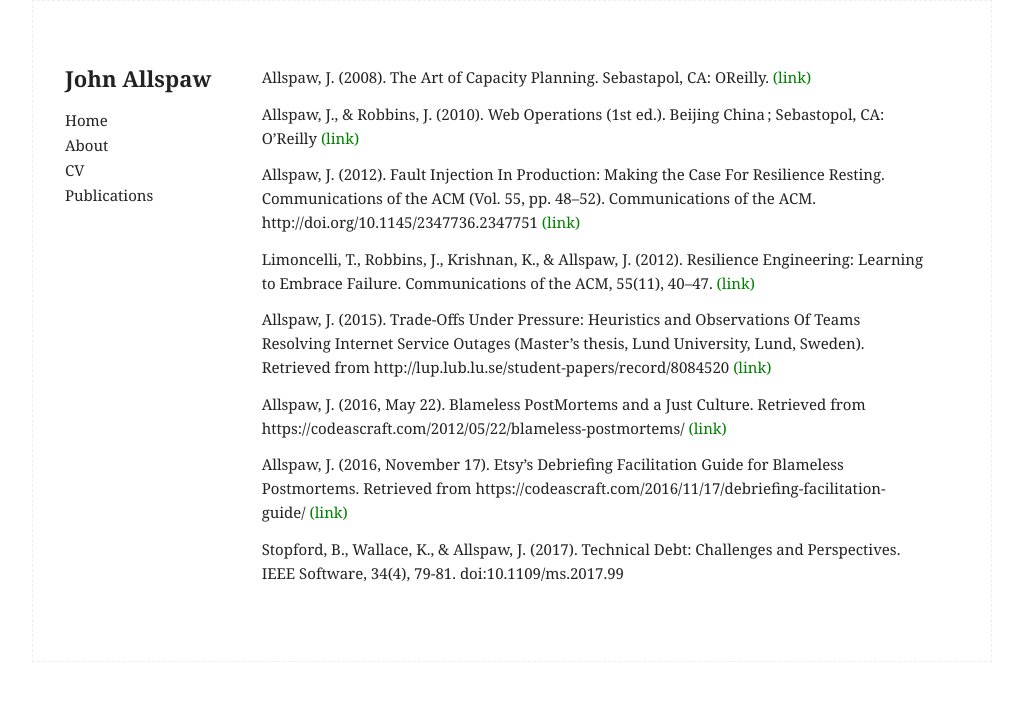
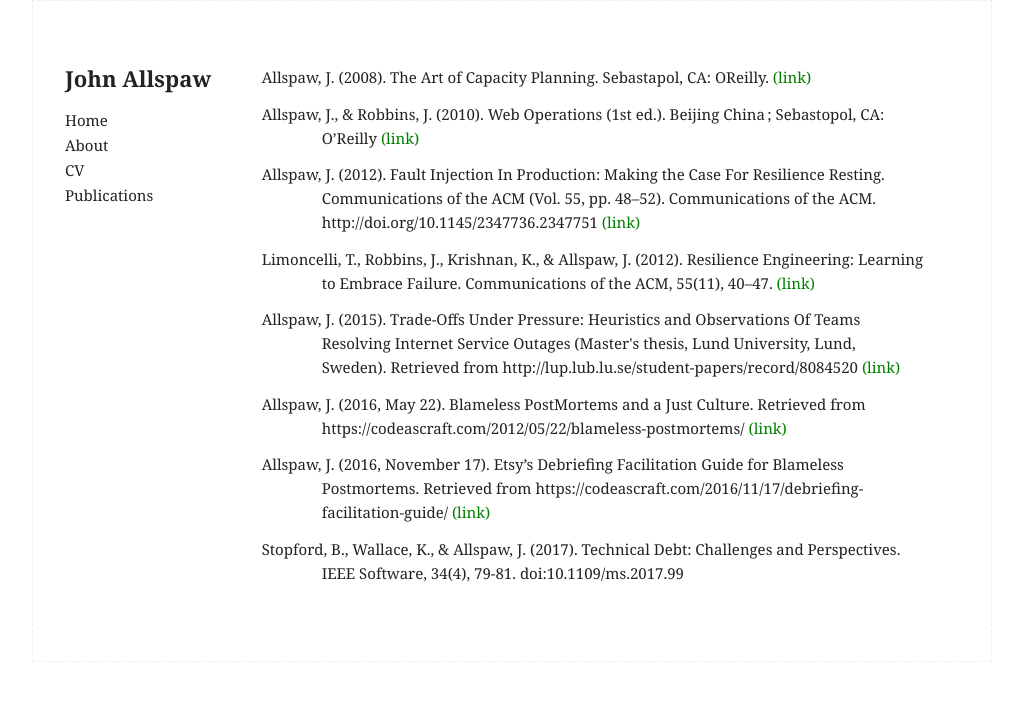
Before and after one commit to jallspaw/jallspaw.github.io, a Jekyll site: the page built from publications.md, in a window 1280 px wide. Shown: the top 701 px of the page, without its empty margins (128-1151 px from the left). Built offline with Jekyll 4.4.1, drawn with Linux system fonts in a browser that asks for light colours.

Commit message:
formatted the indenting

```diff
--- a/publications.md
+++ b/publications.md
@@ -4,19 +4,34 @@ title: Publications
 permalink: /publications/
 ---
 
+<div style="padding-left: 4em; text-indent: -4em;">
+<p>Allspaw, J. (2008). The Art of Capacity Planning. Sebastapol, CA: OReilly. <a href="https://shop.oreilly.com/product/9780596518585.do" style="color:green" target="_blank">(link)</a></p>
+</div>
 
-Allspaw, J. (2008). The Art of Capacity Planning. Sebastapol, CA: OReilly. <a href="https://shop.oreilly.com/product/9780596518585.do" style="color:green" target="_blank">(link)</a>
+<div style="padding-left: 4em; text-indent: -4em;">
+<p>Allspaw, J., & Robbins, J. (2010). Web Operations (1st ed.). Beijing China ; Sebastopol, CA: O’Reilly <a href="https://shop.oreilly.com/product/0636920000136.do" style="color:green" target="_blank">(link)</a></p>
+</div>
 
-Allspaw, J., & Robbins, J. (2010). Web Operations (1st ed.). Beijing China ; Sebastopol, CA: O’Reilly <a href="https://shop.oreilly.com/product/0636920000136.do" style="color:green" target="_blank">(link)</a>
+<div style="padding-left: 4em; text-indent: -4em;">
+<p>Allspaw, J. (2012). Fault Injection In Production: Making the Case For Resilience Resting. Communications of the ACM (Vol. 55, pp. 48–52). Communications of the ACM. http://doi.org/10.1145/2347736.2347751 <a href="http://queue.acm.org/detail.cfm?id=2353017" style="color:green" target="_blank">(link)</a></p>
+</div>
 
-Allspaw, J. (2012). Fault Injection In Production: Making the Case For Resilience Resting. Communications of the ACM (Vol. 55, pp. 48–52). Communications of the ACM. http://doi.org/10.1145/2347736.2347751 <a href="http://queue.acm.org/detail.cfm?id=2353017" style="color:green" target="_blank">(link)</a>
+<div style="padding-left: 4em; text-indent: -4em;">
+<p>Limoncelli, T., Robbins, J., Krishnan, K., & Allspaw, J. (2012). Resilience Engineering: Learning to Embrace Failure. Communications of the ACM, 55(11), 40–47. <a href="http://queue.acm.org/detail.cfm?id=2371297" style="color:green" target="_blank">(link)</a></p>
+</div>
 
-Limoncelli, T., Robbins, J., Krishnan, K., & Allspaw, J. (2012). Resilience Engineering: Learning to Embrace Failure. Communications of the ACM, 55(11), 40–47. <a href="http://queue.acm.org/detail.cfm?id=2371297" style="color:green" target="_blank">(link)</a>
+<div style="padding-left: 4em; text-indent: -4em;">
+<p>Allspaw, J. (2015). Trade-Offs Under Pressure: Heuristics and Observations Of Teams Resolving Internet Service Outages (Master's thesis, Lund University, Lund, Sweden). Retrieved from http://lup.lub.lu.se/student-papers/record/8084520 <a href="http://lup.lub.lu.se/student-papers/record/8084520" style="color:green" target="_blank">(link)</a></p>
+</div>
 
-Allspaw, J. (2015). Trade-Offs Under Pressure: Heuristics and Observations Of Teams Resolving Internet Service Outages (Master's thesis, Lund University, Lund, Sweden). Retrieved from http://lup.lub.lu.se/student-papers/record/8084520 <a href="http://lup.lub.lu.se/student-papers/record/8084520" style="color:green" target="_blank">(link)</a>
+<div style="padding-left: 4em; text-indent: -4em;">
+<p>Allspaw, J. (2016, May 22). Blameless PostMortems and a Just Culture. Retrieved from https://codeascraft.com/2012/05/22/blameless-postmortems/ <a href="https://codeascraft.com/2012/05/22/blameless-postmortems" style="color:green" target="_blank">(link)</a></p>
+</div>
 
-Allspaw, J. (2016, May 22). Blameless PostMortems and a Just Culture. Retrieved from https://codeascraft.com/2012/05/22/blameless-postmortems/ <a href="https://codeascraft.com/2012/05/22/blameless-postmortems" style="color:green" target="_blank">(link)</a>
+<div style="padding-left: 4em; text-indent: -4em;">
+<p>Allspaw, J. (2016, November 17). Etsy’s Debriefing Facilitation Guide for Blameless Postmortems. Retrieved from https://codeascraft.com/2016/11/17/debriefing-facilitation-guide/ <a href="https://codeascraft.com/2016/11/17/debriefing-facilitation-guide/" style="color:green" target="_blank">(link)</a></p>
+</div>
 
-Allspaw, J. (2016, November 17). Etsy’s Debriefing Facilitation Guide for Blameless Postmortems. Retrieved from https://codeascraft.com/2016/11/17/debriefing-facilitation-guide/ <a href="https://codeascraft.com/2016/11/17/debriefing-facilitation-guide/" style="color:green" target="_blank">(link)</a>
-
-Stopford, B., Wallace, K., & Allspaw, J. (2017). Technical Debt: Challenges and Perspectives. IEEE Software, 34(4), 79-81. doi:10.1109/ms.2017.99
+<div style="padding-left: 4em; text-indent: -4em;">
+<p>Stopford, B., Wallace, K., & Allspaw, J. (2017). Technical Debt: Challenges and Perspectives. IEEE Software, 34(4), 79-81. doi:10.1109/ms.2017.99</p>
+</div>
```
